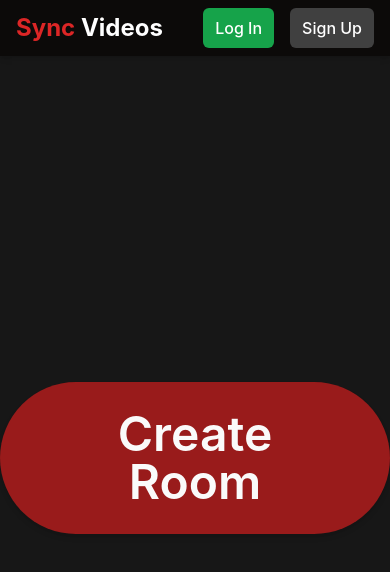
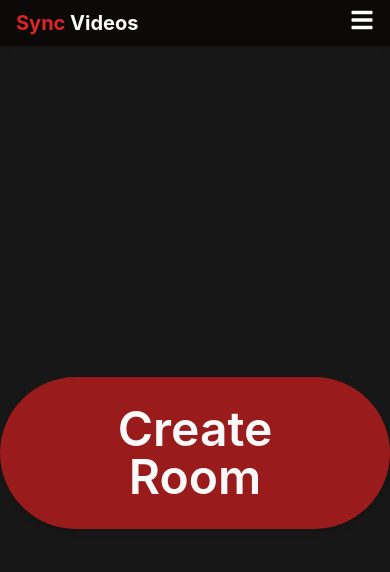
Before and after one commit to Switix/sync-videos, a React (Create React App) app in the folder frontend/: page / in a window 390 px wide. Shown: the top 572 px of the page. Built offline with nearby package versions, Linux system fonts and the light colour scheme; the HTML template or start-up script is replaced by a standard one.

Commit message:
Adjusted header to look good on phones

```diff
--- a/frontend/src/component/Header.js
+++ b/frontend/src/component/Header.js
@@ -1,7 +1,8 @@
-import React from 'react';
+import React, { useState } from 'react';
 import { Link, useNavigate } from 'react-router-dom';
-import { clearUser,clearAccessToken,clearRefreshToken } from '../redux/slice/authSlice';
+import { clearUser, clearAccessToken, clearRefreshToken } from '../redux/slice/authSlice';
 import { useDispatch, useSelector } from 'react-redux';
+import { FaBars, FaTimes } from 'react-icons/fa';
 
 function Header() {
     const user = useSelector(state => state.user);
@@ -9,18 +10,13 @@ function Header() {
     const dispatch = useDispatch();
     const navigate = useNavigate();
 
-    function LoginRegisterLinks() {
-        return (
-            <>
-                <Link to="/login" className="px-3 py-2 text-md font-medium text-white text-center rounded-md bg-green-600 hover:bg-green-700">
-                    Log In
-                </Link>
-                <Link to="/register" className="px-3 py-2 text-md font-medium text-white text-center rounded-md bg-neutral-700 hover:bg-neutral-800">
-                    Sign Up
-                </Link>
-            </>
-        );
-    }
+    const [menuOpen, setMenuOpen] = useState(false);
+
+    const toggleMenu = () => {
+        setMenuOpen(!menuOpen);
+    };
+
+
 
     const handleLogout = () => {
         dispatch(clearUser());
@@ -33,35 +29,84 @@ function Header() {
     return (
         <header className="sticky top-0 bg-stone-950 shadow-md z-50">
             <div className="mx-auto py-2 px-4 sm:px-6 lg:px-8 flex justify-between items-center">
-                <Link to="/" className="text-2xl font-bold">
+                <Link to="/" className="text-xl sm:text-2xl font-bold">
                     <span className='text-red-600'>Sync </span>
                     <span className='text-white'>Videos</span>
                 </Link>
-                <nav className="flex space-x-4 items-center">
-                    {registeringUser.username ? (
-                        // Display registeringUser.username if available
+                <div className="flex items-center space-x-4">
+                    {registeringUser?.username ? (
+                        <p style={{ color: registeringUser.color }} className="text-sm sm:text-base">{registeringUser.username}</p>
+                    ) : user ? (
                         <>
-                            <p style={{ color: registeringUser.color }}> {registeringUser.username}</p>
-                            <LoginRegisterLinks />
+                            <p style={{ color: user.userColor }} className="text-sm sm:text-base">{user.username}</p>
                         </>
-                    ) : user ? (
-                        // Display user.username if user is logged in
-                        <>
-                            <p style={{ color: user.userColor }}> {user.username}</p>
-                            {user.role === 'TEMPORARY_USER' ? (
-                                <LoginRegisterLinks />
-                            ) : (
-                                <Link to="/" className="px-3 py-2 text-md font-medium text-white text-center rounded-md bg-red-600 hover:bg-red-700" onClick={handleLogout}>
+                    ) : null}
+                    <div className="sm:hidden">
+                        <button onClick={toggleMenu} className="text-white focus:outline-none">
+                            {menuOpen ? <FaTimes className="w-6 h-6" /> : <FaBars className="w-6 h-6" />}
+                        </button>
+                    </div>
+                    {!menuOpen && (
+                        <nav className="hidden sm:flex sm:space-x-4 sm:items-center  ">
+
+
+                            {(!registeringUser?.username && !user) || user?.role === 'TEMPORARY_USER' ? (
+                                <>
+                                    <Link to="/login" className="px-3 py-2 text-md font-medium text-white text-center rounded-md bg-green-600 hover:bg-green-700">
+                                        Log In
+                                    </Link>
+                                    <Link to="/register" className="px-3 py-2 text-md font-medium text-white text-center rounded-md bg-neutral-700 hover:bg-neutral-800">
+                                        Sign Up
+                                    </Link>
+                                </>
+                            ) : null}
+                            {user && user?.role !== 'TEMPORARY_USER' && (
+                                <Link to="/" className="block px-3 py-2 text-base text-center text-white font-medium rounded-md bg-red-600 hover:bg-red-700" onClick={handleLogout}>
                                     Logout
                                 </Link>
                             )}
+                        </nav>
+                    )}
+                </div>
+
+            </div>
+
+            {menuOpen && (
+                <nav className="absolute top-11 left-0 w-full bg-stone-950 text-white p-4 space-y-2 z-40 sm:hidden">
+
+
+                    {(!registeringUser?.username && !user) && (
+                        <>
+                            <div className='flex flex-col space-y-2'>
+                                <Link to="/login" className="px-3 py-2 text-md font-medium text-white text-center rounded-md bg-green-600 hover:bg-green-700">
+                                    Log In
+                                </Link>
+                                <Link to="/register" className="px-3 py-2 text-md font-medium text-white text-center rounded-md bg-neutral-700 hover:bg-neutral-800">
+                                    Sign Up
+                                </Link>
+                            </div>
+
                         </>
-                    ) : (
-                        // Display Log In and Sign Up links if user is not logged in
-                        <LoginRegisterLinks />
+                    )}
+                    {user?.role === 'TEMPORARY_USER' && (
+                        <>
+                            <div className='flex flex-col space-y-2'>
+                                <Link to="/login" className="px-3 py-2 text-md font-medium text-white text-center rounded-md bg-green-600 hover:bg-green-700">
+                                    Log In
+                                </Link>
+                                <Link to="/register" className="px-3 py-2 text-md font-medium text-white text-center rounded-md bg-neutral-700 hover:bg-neutral-800">
+                                    Sign Up
+                                </Link>
+                            </div>
+                        </>
+                    )}
+                    {user && user?.role !== 'TEMPORARY_USER' && (
+                        <Link to="/" className="block px-3 py-2 text-base text-white text-center font-medium rounded-md bg-red-600 hover:bg-red-700" onClick={handleLogout}>
+                            Logout
+                        </Link>
                     )}
                 </nav>
-            </div>
+            )}
         </header>
     );
 }
```
